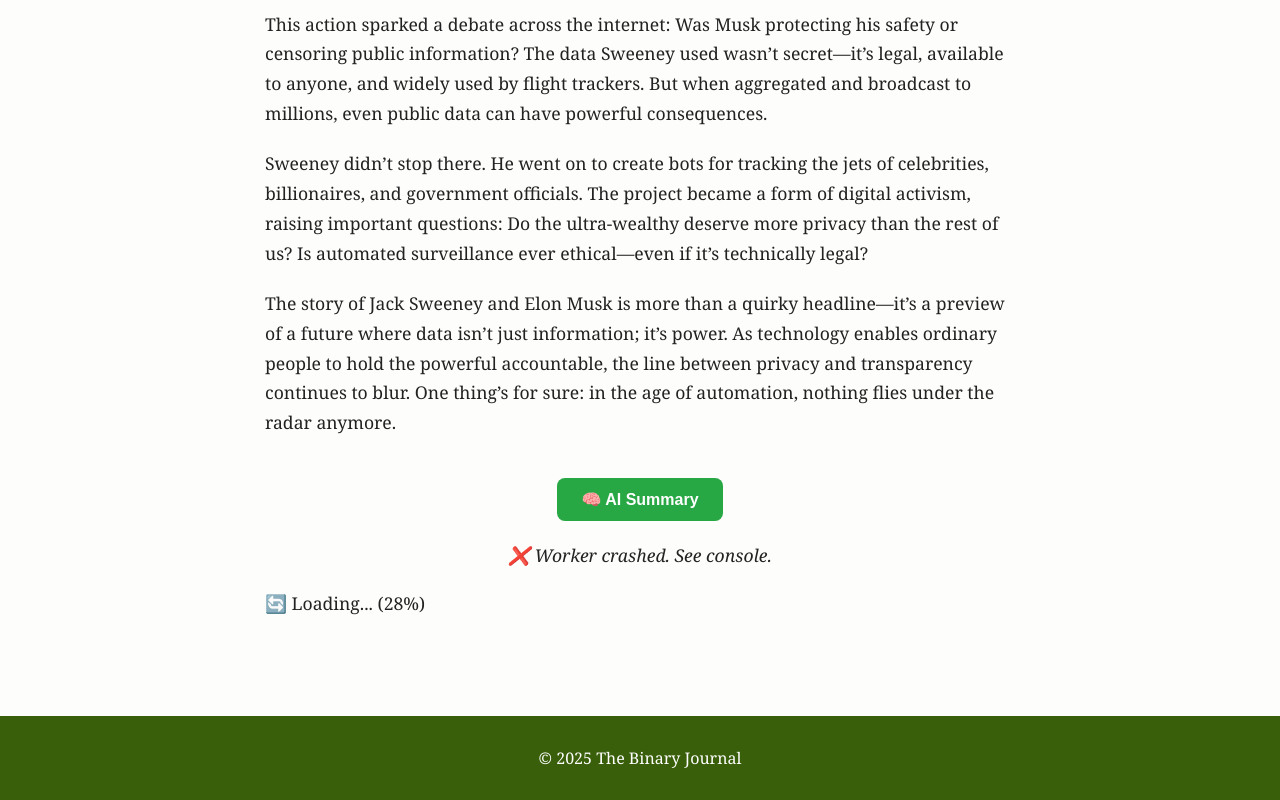
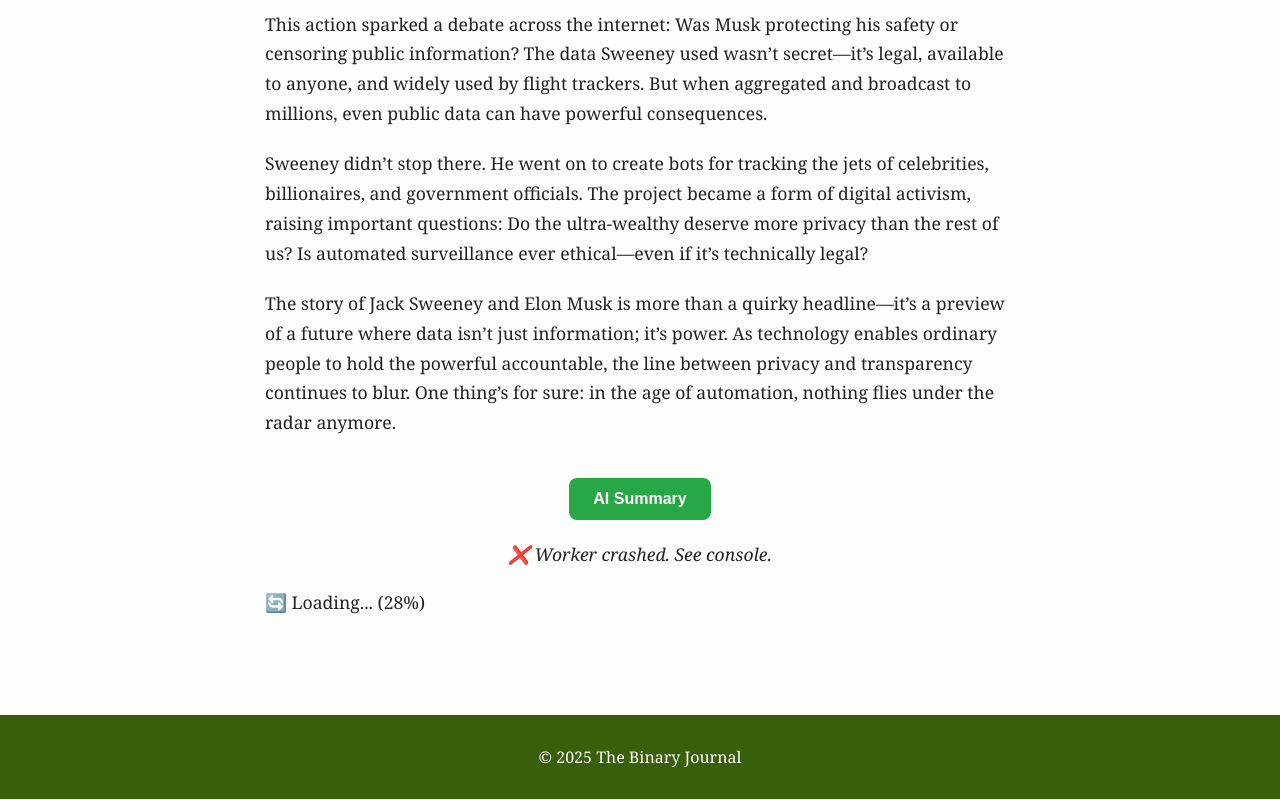
Before and after one commit to atharvcapricorn07/TheBinaryJournal, a plain HTML site: page articles/elon_jet_tracker.html in a window 1280 px wide. Shown: the part 1082-1882 px from the top of the page. Drawn offline with Linux system fonts and the light colour scheme.

Commit message:
Update elon_jet_tracker.html

```diff
--- a/articles/elon_jet_tracker.html
+++ b/articles/elon_jet_tracker.html
@@ -53,7 +53,7 @@
     </article>
 
     <section style="text-align: center; margin-top: 40px;">
-      <button class="read-more-btn" id="summarize-btn">🧠 AI Summary</button>
+      <button class="read-more-btn" id="summarize-btn">AI Summary</button>
       <p id="summary-output" style="margin-top: 1rem; font-style: italic;"></p>
     </section>
 
```
